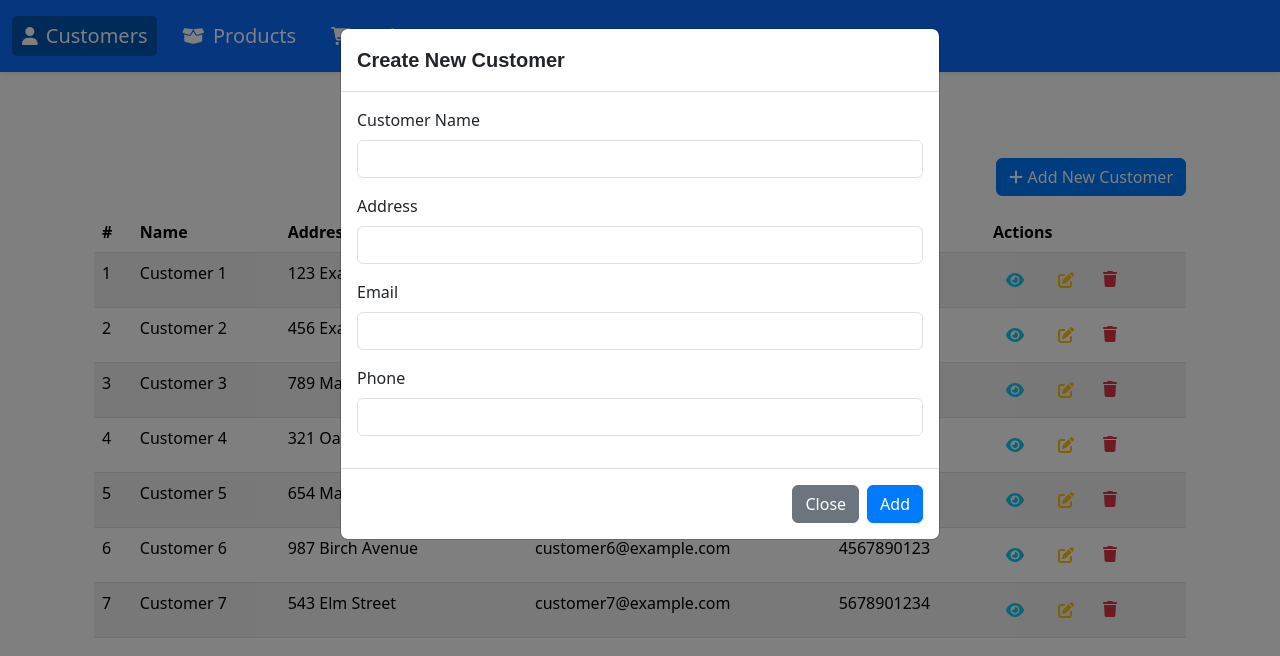
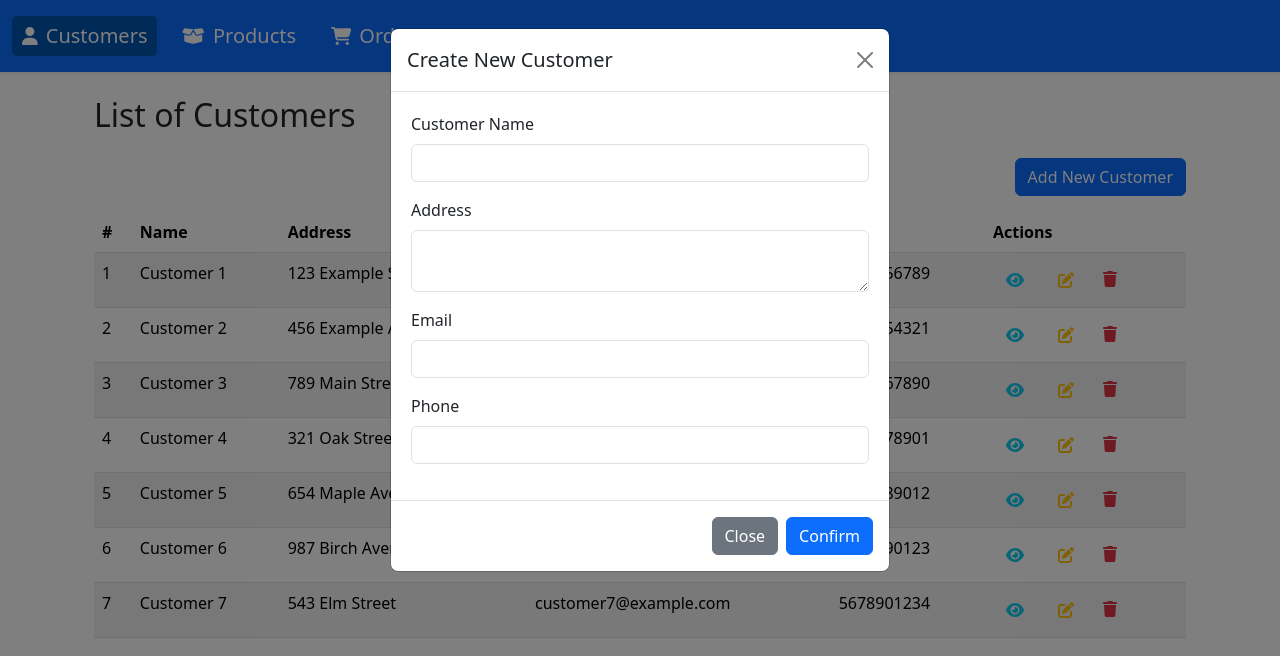
Before and after one commit to OusmaneLyDev/application-frontend-dynamique, a Vue app: page / in a window 1280 px wide. Both pictures are taken after a click on the button "Add New Customer". Shown: the top 656 px of the page. Built offline with nearby package versions, Linux system fonts and the light colour scheme.

Commit message:
Amélioration de l'affichege des fênetres modale

```diff
--- a/src/views/CustomersView.vue
+++ b/src/views/CustomersView.vue
@@ -1,10 +1,9 @@
 <template>
   <div class="container mt-4">
-    <h1 class="mb-4 title text-center">List of Customers</h1>
+    <h2 class="mb-4 mt-4">List of Customers</h2>
     <div class="d-flex justify-content-between mb-3">
       <div></div> <!-- Empty div for spacing -->
       <button class="btn btn-primary" @click="openModal('create')">
-        <font-awesome-icon :icon="['fas', 'plus']" />
         Add New Customer
       </button>
     </div>
@@ -34,7 +33,7 @@
               <button class="btn btn-link text-warning me-2" @click="openModal('edit', customer)">
                 <font-awesome-icon icon="edit" class="text-warning me-2" />
               </button>
-              <font-awesome-icon icon="trash" class="text-danger cursor-pointer" @click="confirmDelete(order)" />
+              <font-awesome-icon icon="trash" class="text-danger cursor-pointer" @click="confirmDelete(customer.id)" />
             </td>
           </tr>
         </tbody>
@@ -57,7 +56,7 @@
               </div>
               <div class="mb-3">
                 <label for="customerAddress" class="form-label">Address</label>
-                <input type="text" id="customerAddress" class="form-control" v-model="formData.address" :disabled="modalType === 'view'" required />
+                <textarea id="customerAddress" class="form-control" v-model="formData.address" :disabled="modalType === 'view'" required></textarea>
               </div>
               <div class="mb-3">
                 <label for="customerEmail" class="form-label">Email</label>
@@ -71,16 +70,28 @@
 
             <!-- Read-only view for "view" mode -->
             <div v-if="modalType === 'view'">
-              <p><strong>Name:</strong> {{ formData.name }}</p>
-              <p><strong>Address:</strong> {{ formData.address }}</p>
-              <p><strong>Email:</strong> {{ formData.email }}</p>
-              <p><strong>Phone:</strong> {{ formData.phone }}</p>
+              <div class="mb-3">
+                <label class="form-label"><strong>Name</strong></label>
+                <p class="form-control-plaintext">{{ formData.name }}</p>
+              </div>
+              <div class="mb-3">
+                <label class="form-label"><strong>Address</strong></label>
+                <p class="form-control-plaintext">{{ formData.address }}</p>
+              </div>
+              <div class="mb-3">
+                <label class="form-label"><strong>Email</strong></label>
+                <p class="form-control-plaintext">{{ formData.email }}</p>
+              </div>
+              <div class="mb-3">
+                <label class="form-label"><strong>Phone</strong></label>
+                <p class="form-control-plaintext">{{ formData.phone }}</p>
+              </div>
             </div>
           </div>
           <div class="modal-footer">
             <button type="button" class="btn btn-secondary" @click="closeModal">Close</button>
             <button v-if="modalType !== 'view'" type="submit" class="btn btn-primary" @click="handleSubmit">
-              {{ modalType === 'create' ? 'Add' : 'Confirm' }}
+              {{ modalType === 'create' ? 'Confirm' : 'confirm' }}
             </button>
           </div>
         </div>
@@ -88,6 +99,7 @@
     </div>
   </div>
 </template>
+
 
 
 <script setup>
@@ -165,50 +177,29 @@ const deleteCustomer = (id) => {
 
 
 <style scoped>
-/* Title Styling */
+.table-transparent {
+  background-color: rgba(255, 255, 255, 0.8);
+}
+.table-transparent th, .table-transparent td {
+  border: none;
+}
 .title {
-  font-family: 'Arial', sans-serif;
-  color: #333;
-  font-size: 2rem;
-  font-weight: 600;
+  color: #007bff;
+}
+.cursor-pointer {
+  cursor: pointer;
+}
+.modal-body {
+  padding: 20px;
 }
 
-/* Table Styling */
-.table-transparent {
-  background-color: transparent;
-  border-collapse: collapse;
+.form-control-plaintext {
+  border: none;
+  padding-left: 0;
 }
 
-/* Button Styling */
-.btn-primary {
-  background-color: #007bff;
-  border-color: #007bff;
-  font-size: 1rem;
-  font-weight: 500;
+textarea[disabled] {
+  resize: none;
 }
 
-.btn-primary:hover {
-  background-color: #0056b3;
-  border-color: #004085;
-}
-
-/* Modal Custom Styling */
-.modal-dialog {
-  max-width: 600px;
-}
-
-.modal-header .btn-close {
-  background: transparent;
-  border: none;
-}
-
-.modal-header .modal-title {
-  font-family: 'Arial', sans-serif;
-  font-weight: 600;
-  font-size: 1.25rem;
-}
-
-.modal-body p {
-  margin-bottom: 0.5rem;
-}
 </style>
--- a/src/views/ProductsView.vue
+++ b/src/views/ProductsView.vue
@@ -1,10 +1,9 @@
 <template>
   <div class="container mt-4">
-    <h1 class="mb-4 title text-center">List of Products</h1>
+    <h2 class="mb-4 mt-4">List of Products</h2>
     <div class="d-flex justify-content-between mb-3">
       <div></div> <!-- Empty div for spacing -->
       <button class="btn btn-primary" @click="openModal('create')">
-        <font-awesome-icon :icon="['fas', 'plus']" />
         Add New Product
       </button>
     </div>
@@ -110,7 +109,7 @@
           <div class="modal-footer">
             <button type="button" class="btn btn-secondary" @click="closeModal">Close</button>
             <button v-if="modalType !== 'view'" type="submit" class="btn btn-primary" @click="handleSubmit">
-              {{ modalType === 'create' ? 'Add' : 'Confirm' }}
+              {{ modalType === 'create' ? 'Confirm' : 'Confirm' }}
             </button>
           </div>
         </div>
```
